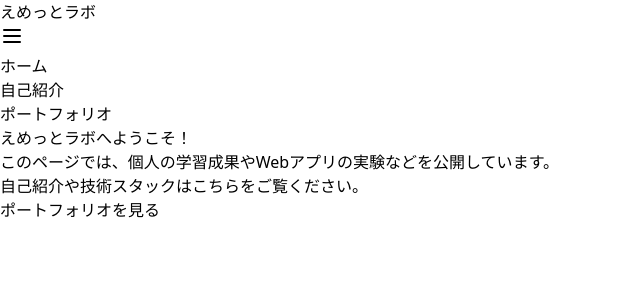
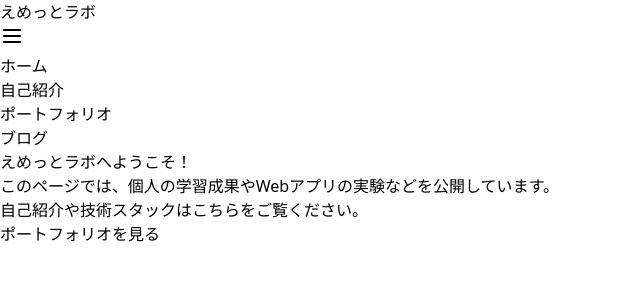
Before and after one commit to kemickoko/homepage, a React (Vite) app: page / in a window 1280 px wide. Shown: the top 300 px of the page, without its empty margins (0-640 px from the left). Built offline with nearby package versions, Linux system fonts and the light colour scheme.

Commit message:
ブログページ作成（うまくいってない）

```diff
--- a/package.json
+++ b/package.json
@@ -15,9 +15,11 @@
     "@dnd-kit/utilities": "^3.2.2",
     "classnames": "^2.5.1",
     "clsx": "^2.1.1",
+    "gray-matter": "^4.0.3",
     "lucide-react": "^0.516.0",
     "react": "^19.1.0",
     "react-dom": "^19.1.0",
+    "react-markdown": "^10.1.0",
     "react-router-dom": "^7.6.2",
     "tailwind-merge": "^3.3.1"
   },
--- a/src/components/Navbar/Navbar.tsx
+++ b/src/components/Navbar/Navbar.tsx
@@ -11,6 +11,7 @@ const Navbar = () => {
     { to: '/', label: 'ホーム' },
     { to: '/about', label: '自己紹介' },
     { to: '/portfolio', label: 'ポートフォリオ' },
+    { to: '/blog', label: 'ブログ' },
   ];
 
   // モバイルメニュー開閉時にスクロール抑制
--- /dev/null
+++ b/src/content/posts/portfolio.md
@@ -0,0 +1,8 @@
+---
+title: "React + Vite でポートフォリオサイトを作った話"
+date: "2025-06-18"
+tags: ["React", "Vite"]
+category: "開発記録"
+---
+
+初めてReactで個人サイトを作って、Vercelにデプロイした話をまとめました。
--- a/src/main.tsx
+++ b/src/main.tsx
@@ -4,6 +4,8 @@ import { BrowserRouter, Routes, Route } from 'react-router-dom';
 import { Home } from './pages/Home'
 import About from './pages/About'
 import Portfolio from './pages/Portfolio'
+import Blog from './pages/Blog';
+import BlogPost from './pages/BlogPost';
 import Navbar from './components/Navbar/Navbar';
 import './styles/globals.css';
 
@@ -15,6 +17,8 @@ ReactDOM.createRoot(document.getElementById('root')!).render(
         <Route path="/" element={<Home />} />
         <Route path="/about" element={<About />} />
         <Route path="/portfolio" element={<Portfolio />} />
+        <Route path="/blog" element={<Blog />} />
+        <Route path="/blog/:slug" element={<BlogPost />} />
       </Routes>
     </BrowserRouter>
   </React.StrictMode>
--- /dev/null
+++ b/src/pages/Blog.tsx
@@ -0,0 +1,28 @@
+import { Link } from 'react-router-dom';
+import { getAllPosts } from '../utils/blog';
+
+const Blog = () => {
+  const posts = getAllPosts();
+
+  return (
+    <main className="max-w-5xl mx-auto px-4 py-8">
+      <h1 className="text-3xl font-bold mb-6">ブログ一覧</h1>
+      <ul className="space-y-6">
+        {posts.map(post => (
+          <li key={post.slug}>
+            <h2 className="text-xl font-semibold">{post.title}</h2>
+            <p className="text-sm text-gray-300">{post.date} / {post.category}</p>
+            <div className="mt-1 flex gap-2 text-xs text-blue-100">
+              {post.tags.map(tag => <span key={tag}>#{tag}</span>)}
+            </div>
+            <Link to={`/blog/${post.slug}`} className="text-blue-300 underline">
+              記事を読む
+            </Link>
+          </li>
+        ))}
+      </ul>
+    </main>
+  );
+};
+
+export default Blog;
--- /dev/null
+++ b/src/pages/BlogPost.tsx
@@ -0,0 +1,25 @@
+import { useParams } from 'react-router-dom';
+import { getPostBySlug } from '../utils/blog';
+import ReactMarkdown from 'react-markdown';
+
+const BlogPost = () => {
+  const { slug } = useParams();
+  const post = getPostBySlug(slug || '');
+
+  if (!post) return <p>記事が見つかりませんでした。</p>;
+
+  return (
+    <main className="max-w-3xl mx-auto px-4 py-8">
+      <h1 className="text-3xl font-bold mb-2">{post.title}</h1>
+      <p className="text-sm text-gray-400">{post.date} / {post.category}</p>
+      <div className="flex gap-2 text-sm text-blue-400 my-2">
+        {post.tags.map(tag => <span key={tag}>#{tag}</span>)}
+      </div>
+      <div className="prose prose-invert mt-6">
+        <ReactMarkdown>{post.content}</ReactMarkdown>
+      </div>
+    </main>
+  );
+};
+
+export default BlogPost;
--- /dev/null
+++ b/src/utils/blog.ts
@@ -0,0 +1,31 @@
+import matter from 'gray-matter';
+
+const markdownFiles = import.meta.glob('../content/posts/*.md', { as: 'raw', eager: true });
+
+export type BlogPostMeta = {
+  slug: string;
+  title: string;
+  date: string;
+  tags: string[];
+  category: string;
+  content: string;
+};
+
+export const getAllPosts = (): BlogPostMeta[] => {
+  return Object.entries(markdownFiles).map(([path, rawContent]) => {
+    const slug = path.split('/').pop()?.replace('.md', '') || '';
+    const { data, content } = matter(rawContent as string);
+    return {
+      slug,
+      title: data.title,
+      date: data.date,
+      tags: data.tags || [],
+      category: data.category || '未分類',
+      content,
+    };
+  }).sort((a, b) => b.date.localeCompare(a.date)); // 新しい順
+};
+
+export const getPostBySlug = (slug: string): BlogPostMeta | undefined => {
+  return getAllPosts().find(post => post.slug === slug);
+};
```
Also changed, not shown: src/content/posts/django-api.md (added), 1 other file (tests, documents, lock files or other folders).
